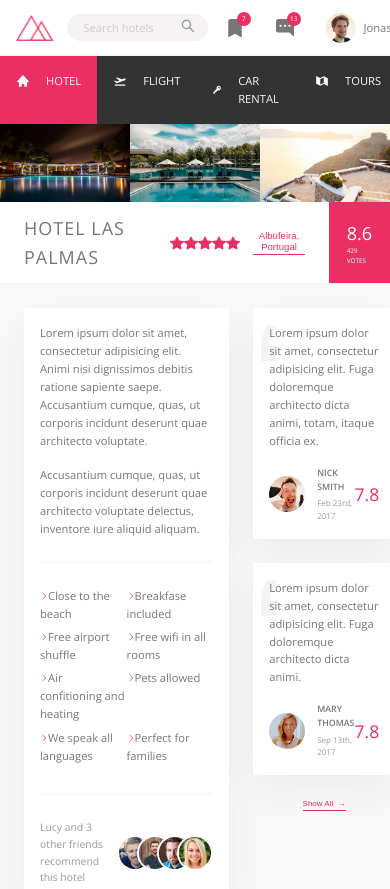
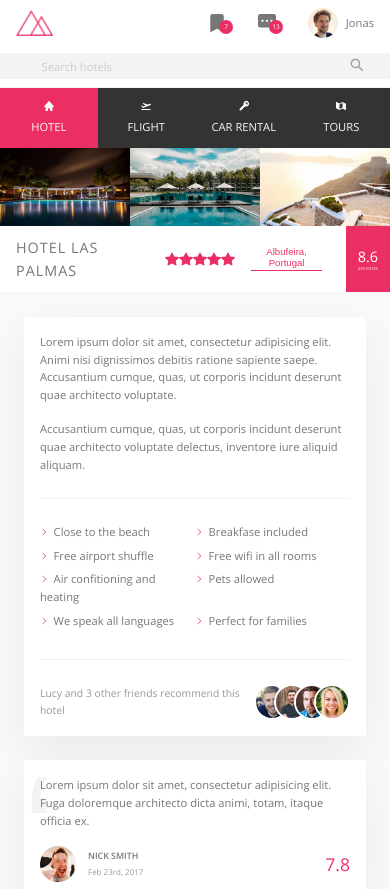
Before and after one commit to benwhite0820/trillo, a React (Vite) app: page / in a window 390 px wide. Shown: the top 889 px of the page. Built offline with nearby package versions, Linux system fonts and the light colour scheme; some icons are missing.

Commit message:
writing media queries - part 2

```diff
--- a/src/App.scss
+++ b/src/App.scss
@@ -34,4 +34,8 @@
   @include respond(bp-medium) {
     padding: 3rem;
   }
+
+  @include respond(bp-small) {
+    flex-direction: column;
+  }
 }
--- a/src/assets/scss/_mixin.scss
+++ b/src/assets/scss/_mixin.scss
@@ -1,17 +1,17 @@
 @mixin respond($breakpoint) {
-  // @if $breakpoint == phone {
-  //   @media only screen and (max-width: 37.5em) {
-  //     // 600px
-  //     @content;
-  //   }
-  // }
+  @if $breakpoint == bp-smallest {
+    @media only screen and (max-width: 31.25em) {
+      // 500px
+      @content;
+    }
+  }
 
-  // @if $breakpoint == tab-port {
-  //   @media only screen and (max-width: 56.25em) {
-  //     // 900px
-  //     @content;
-  //   }
-  // }
+  @if $breakpoint == bp-small {
+    @media only screen and (max-width: 37.5em) {
+      // 600px
+      @content;
+    }
+  }
 
   @if $breakpoint == bp-medium {
     @media only screen and (max-width: 56.25em) {
--- a/src/components/description/description.style.scss
+++ b/src/components/description/description.style.scss
@@ -11,6 +11,11 @@
   @include respond(bp-medium) {
     padding: 2rem;
     margin-right: 3rem;
+  }
+
+  @include respond(bp-small) {
+    margin-right: 0;
+    margin-bottom: 3rem;
   }
 }
 
@@ -40,17 +45,22 @@
     display: inline-block;
     width: 1rem;
     height: 1rem;
+    margin-right: 0.7rem;
 
     // older browser
-    // background-image: url('../../assets/images/chevron-thin-right.svg');
-    // background-size: cover;
+    background-image: url('../../assets/images/chevron-thin-right.svg');
+    background-size: cover;
 
     // newer browsers => masks
-    background-color: var(--color-primary);
-    -webkit-mask-image: url('../../assets/images/chevron-thin-right.svg');
-    mask-image: url('../../assets/images/chevron-thin-right.svg');
-    -webkit-mask-size: cover;
-    mask-size: cover;
+
+    @supports (-webkit-mask-image: url()) or (mask-image: url()) {
+      background-color: var(--color-primary);
+      -webkit-mask-image: url('../../assets/images/chevron-thin-right.svg');
+      mask-image: url('../../assets/images/chevron-thin-right.svg');
+      -webkit-mask-size: cover;
+      mask-size: cover;
+      background-image: none;
+    }
   }
 }
 
--- a/src/components/header/header.style.scss
+++ b/src/components/header/header.style.scss
@@ -1,3 +1,5 @@
+@import '../../assets/scss/mixin';
+
 .header {
   font-size: 1.4rem;
   height: 7rem;
@@ -6,6 +8,12 @@
   display: flex;
   justify-content: space-between;
   align-items: center;
+
+  @include respond(bp-smallest) {
+    flex-wrap: wrap;
+    align-content: space-around;
+    height: 11rem;
+  }
 }
 
 .search {
@@ -13,6 +21,12 @@
   display: flex;
   justify-content: center;
   align-items: center;
+
+  @include respond(bp-smallest) {
+    order: 1;
+    flex: 0 0 100%;
+    background-color: var(--color-grey-light-2);
+  }
 }
 
 .logo {
--- a/src/components/overview/overview.style.scss
+++ b/src/components/overview/overview.style.scss
@@ -1,3 +1,5 @@
+@import '../../assets/scss/mixin';
+
 .overview {
   display: flex;
   align-items: center;
@@ -9,6 +11,11 @@
     text-transform: uppercase;
     letter-spacing: 1px;
     padding: 1.5rem 3rem;
+
+    @include respond(bp-small) {
+      font-size: 1.8rem;
+      padding: 1.25rem 2rem;
+    }
   }
 
   &__stars {
@@ -43,16 +50,28 @@
     flex-direction: column;
     justify-content: center;
     align-items: center;
+
+    @include respond(bp-small) {
+      padding: 0 1.5rem;
+    }
   }
 
   &__rating-average {
     font-size: 2.25rem;
     font-weight: 300;
     margin-bottom: -0.3rem;
+
+    @include respond(bp-small) {
+      font-size: 1.8rem;
+    }
   }
 
   &__rating-count {
     font-size: 0.8rem;
     text-transform: uppercase;
+
+    @include respond(bp-small) {
+      font-size: 0.5rem;
+    }
   }
 }
--- a/src/components/side-bar/side-bar.style.scss
+++ b/src/components/side-bar/side-bar.style.scss
@@ -72,6 +72,11 @@
       justify-content: center;
       padding: 2rem;
     }
+
+    @include respond(bp-small) {
+      flex-direction: column;
+      padding: 1.5rem 0.5rem;
+    }
   }
 
   &__icon {
@@ -79,6 +84,13 @@
     height: 1.75rem;
     margin-right: 2rem;
     color: currentColor;
+
+    @include respond(bp-small) {
+      margin-right: 0;
+      margin-bottom: 0.7rem;
+      width: 1.5rem;
+      height: 1.5rem;
+    }
   }
 }
 
```
